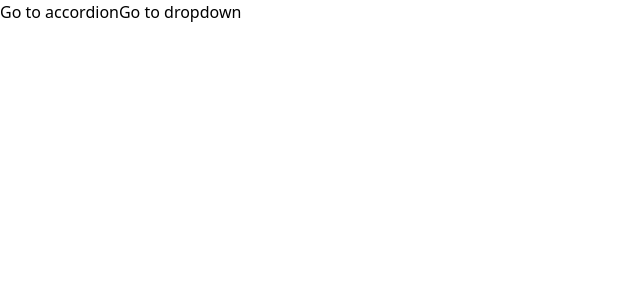
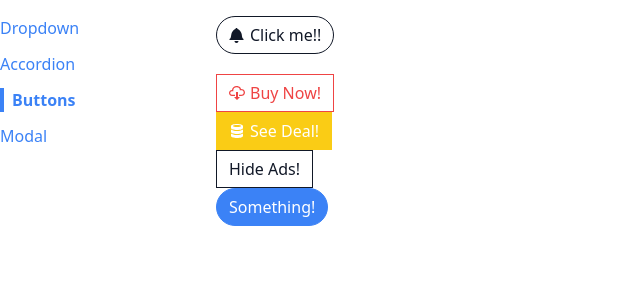
Before and after one commit to eduardotejeda/comps, a React (Create React App) app: page /buttons in a window 1280 px wide. Shown: the top 300 px of the page, without its empty margins (0-640 px from the left). Built offline with nearby package versions, Linux system fonts and the light colour scheme.

Commit message:
Add sidebark and modal label

```diff
--- a/src/App.js
+++ b/src/App.js
@@ -1,19 +1,27 @@
-import Link from './components/Link';
+import Sidebar from './components/Sidebar';
 import Route from './components/Route';
 import AccordionPage from './pages/AccordionPage';
 import DropdownPage from './pages/DropdownPage';
+import ButtonPage from './pages/ButtonPage';
+import ModalPage from './pages/ModalPage';
+
 
 function App() {
   return (
-    <div>
-      <Link to="/accordion">Go to accordion</Link>
-      <Link to="/dropdown">Go to dropdown</Link>
-      <div>
+    <div className='container mx-auto grid grid-cols-6 gap-4 mt-4'>
+      <Sidebar/>
+      <div className='col-span-5'>
         <Route path="/accordion">
           <AccordionPage />
         </Route>
-        <Route path="/dropdown">
+        <Route path="/">
           <DropdownPage />
+        </Route>
+        <Route path="/buttons">
+          <ButtonPage />
+        </Route>
+        <Route path="/modal">
+          <ModalPage />
         </Route>
       </div>
     </div>
--- a/src/components/Button.js
+++ b/src/components/Button.js
@@ -16,10 +16,10 @@
     'flex items-center px-3 py-1.5 border',
     {
       'border-blue-500 bg-blue-500 text-white': primary,
-      'border-gray-900 bg-gray-900 text-white': secondary,
+      'border-gray-900 bg-gray-900 text-black': secondary,
       'border-green-500 bg-green-500 text-white': success,
       'border-yellow-400 bg-yellow-400 text-white': warning,
-      'border-red-500 bg-red-500 text-white': danger,
+      'border-red-500 bg-red-500 text-red': danger,
       'rounded-full': rounded,
       'bg-white': outline,
       'text-blue-500': outline && primary,
--- a/src/components/Link.js
+++ b/src/components/Link.js
@@ -1,8 +1,12 @@
-import { useContext } from 'react';
-import NavigationContext from '../context/navigation';
+import classNames from 'classnames';
+import useNavigation from '../hooks/use-navigation';
 
-function Link({ to, children }) {
-  const { navigate } = useContext(NavigationContext);
+function Link({ to, children, className, activeClassName }) {
+  const { navigate, currentPath } = useNavigation();
+
+  const classes = classNames('text-blue-500',
+  className,
+  currentPath === to && activeClassName);
 
   const handleClick = (event) => {
     if (event.metaKey || event.ctrlKey) {
@@ -14,7 +18,7 @@
   };
 
   return (
-    <a href={to} onClick={handleClick}>
+    <a className={classes} href={to} onClick={handleClick}>
       {children}
     </a>
   );
--- /dev/null
+++ b/src/components/Modal.js
@@ -0,0 +1,9 @@
+function Modal() {
+
+
+
+return(
+<div>Modal!!</div>)
+}
+
+export default Modal;
--- a/src/components/Route.js
+++ b/src/components/Route.js
@@ -1,8 +1,7 @@
-import { useContext } from 'react';
-import NavigationContext from '../context/navigation';
+import useNavigation from "../hooks/use-navigation";
 
 function Route({ path, children }) {
-  const { currentPath } = useContext(NavigationContext);
+  const { currentPath } = useNavigation();
 
   if (path === currentPath) {
     return children;
--- /dev/null
+++ b/src/components/Sidebar.js
@@ -0,0 +1,31 @@
+import Link from "./Link";
+
+function Sidebar() {
+    const links = [
+        {label: 'Dropdown', path: '/'},
+        {label: 'Accordion', path: '/accordion'},
+        {label: 'Buttons', path: '/buttons'},
+        {label: 'Modal', path: '/modal'}
+
+    ];
+
+    const renderedLinks = links.map((link)=> {
+        return <Link
+        key={link.label}
+        to={link.path}
+        className='mb-3'
+        activeClassName='font-bold border-l-4 border-blue-500 pl-2'
+        >
+            {link.label}
+            </Link>
+    });
+
+    return (
+        <div className="sticky top-0 flex flex-col items-start">
+            {renderedLinks}
+        </div>
+    )
+
+}
+
+export default Sidebar;
--- /dev/null
+++ b/src/hooks/use-navigation.js
@@ -0,0 +1,8 @@
+import NavigationContext from "../context/navigation";
+import { useContext } from "react";
+
+function useNavigation() {
+    return useContext(NavigationContext);
+}
+
+export default useNavigation;
--- a/src/pages/ButtonPage.js
+++ b/src/pages/ButtonPage.js
@@ -3,7 +3,7 @@
 
 function ButtonPage() {
   const handleClick = () => {
-    console.log('Clicked!');
+
   };
 
   return (
--- /dev/null
+++ b/src/pages/ModalPage.js
@@ -0,0 +1,13 @@
+import Modal from "../components/Modal";
+
+function ModalPage() {
+
+    return  (
+        <div>
+            <Modal />
+        </div>
+    )
+
+}
+
+export default ModalPage;
```
